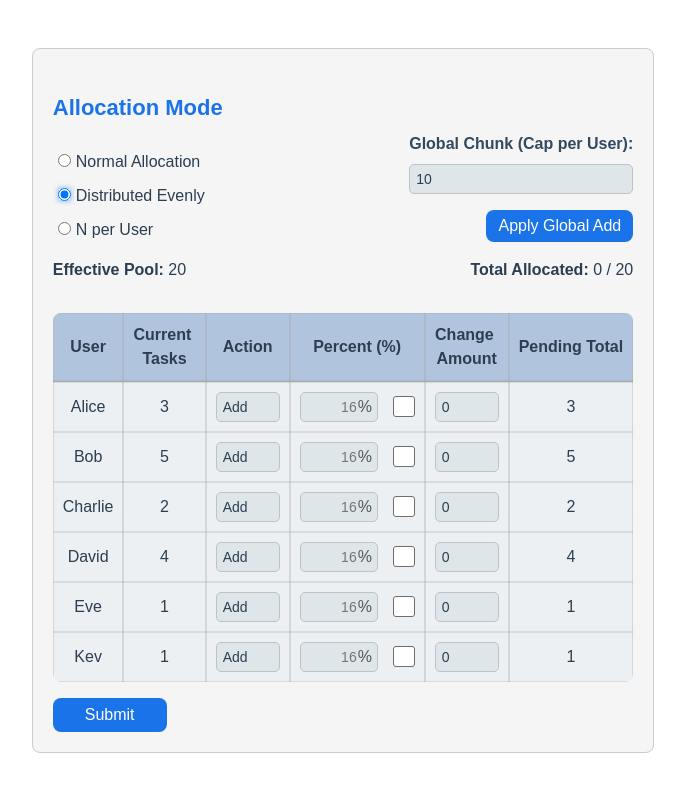
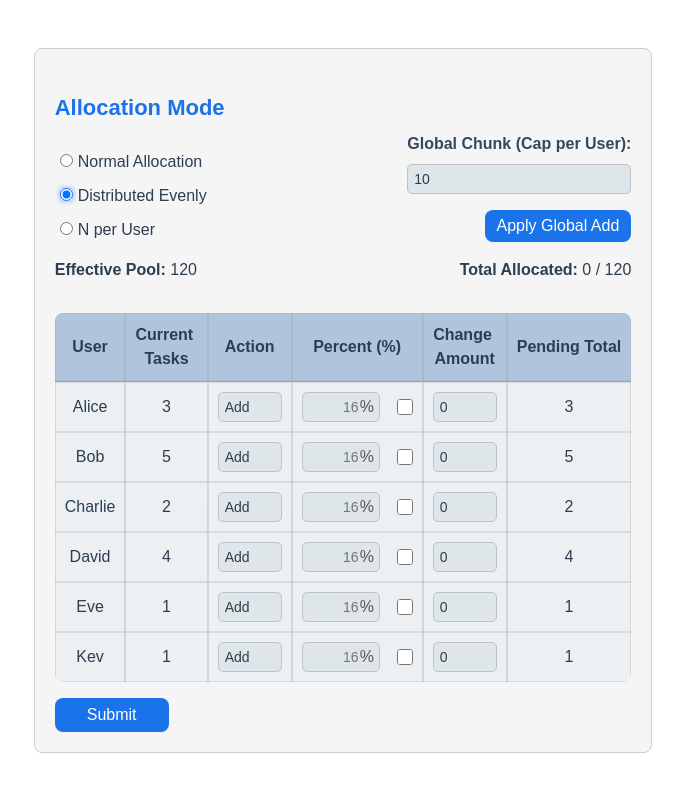
Before and after one commit to PowerCreek/task-allocation, a React (Vite) app: page / in a window 1280 px wide. Both pictures are taken after a click on the label "Distributed Evenly". Shown: the top 792 px of the page, without its empty margins (297-982 px from the left). Built offline with nearby package versions, Linux system fonts and the light colour scheme.

Commit message:
made cosmetic changes

```diff
--- a/src/App.css
+++ b/src/App.css
@@ -44,48 +44,49 @@
   min-width: 550px;
   white-space-collapse: break-spaces;
 }
-.custom-checkbox {
+.custom-checkbox:checked {
   appearance: none;
   -webkit-appearance: none;
-
-  -moz-appearance: none;
-  height: 1.136rem !important;
-  aspect-ratio: 1.08 !important;
+  aspect-ratio: unset !important;
   cursor: pointer;
   display: flex;
   padding: 0px;
-  border-radius: 3px;
   margin: unset;
+  border-width: 0px;
   border-color: light-dark(rgb(110, 110, 110), rgb(122, 122, 122));
 }
 
 .custom-checkbox:focus {
   outline: none;
   border-color: light-dark(rgb(118, 118, 118), rgb(133, 133, 133)) !important;
-  border-radius: 3px;
 }
 
-.custom-checkbox::before {
+.custom-checkbox:checked:before {
   content: "";
-  width: 100%;
-  aspect-ratio: 1;
-  background-color: light-dark(#fff, #3b3b3b);
-  border-radius: 3px;
-  border-width: unset;
+  border-radius: 0.185em;
+  width: 1.184rem;
+  height: 1.17rem;
+  /* background-color: light-dark(#fff, #3b3b3b); */
+  outline: none;
 }
 
-.custom-checkbox:hover {
+.custom-checkbox:checked:hover {
   border-color: light-dark(rgb(80, 80, 80), rgb(153, 153, 153));
 }
 
 .custom-checkbox:checked {
   border: unset !important;
+  height: 1.19rem !important;
+}
+
+.custom-checkbox {
+  appearance: checkbox;
+  -webkit-appearance: checkbox;
 }
 
 .custom-checkbox:checked::before {
   background-color: light-dark(#007bff, #99c8ff);
   border-color: light-dark(rgb(118, 118, 118), #99c8ff);
-  box-shadow: none;
 }
 
 :root {
@@ -97,13 +98,15 @@
 .custom-checkbox:checked::after {
   content: "";
   position: absolute;
-  width: 20px;
+  left: 7%;
+  width: 0.87rem;
   aspect-ratio: 1;
   background-size: contain;
   background-repeat: no-repeat;
   background-position: center;
-  margin: 0px 0px 0px 1px;
+  margin: 0px 0px 0px 0px;
   background-image: var(--checkbox-svg-dark);
+  height: 100%;
 }
 
 @media (prefers-color-scheme: light) {
@@ -132,6 +135,14 @@ div:has(> .qualifierInputContainer) {
   flex-wrap: nowrap;
   white-space: nowrap;
 }
+.checkbox-container {
+  display: flex;
+  align-items: center;
+  border-radius: 0.185em;
+  overflow: hidden;
+  width: 1.13rem !important;
+  height: 1rem;
+}
 .qualifierInputContainer {
   width: calc(100% - 21px);
   display: flex;
@@ -139,15 +150,18 @@ div:has(> .qualifierInputContainer) {
   align-items: center;
 }
 input[type="checkbox"] {
-  height: 1.27rem !important;
-  aspect-ratio: 1;
+  height: 1.2rem !important;
   position: relative;
 }
 input[type="checkbox"]:focus-visible {
   outline: none;
 }
-input[name^="qualifierLocked"] {
+input[name*="qualifierLocked"] {
   margin: unset;
+  aspect-ratio: 1;
+  background-color: unset;
+  width: -webkit-fill-available;
+  height: 100% !important;
 }
 div:has(> .qualifierInputContainer > [name^="qualifier"][disabled]) *,
 div:has(> [name^="qualifier"][disabled]) {
@@ -192,19 +206,77 @@ input[name*="exclude"][readonly] {
   cursor: not-allowed;
 }
 
+tr:has(select[name*="action"]) > td {
+  background-color: unset;
+}
+@property --myColor1 {
+  syntax: "<color>";
+  initial-value: transparent;
+  inherits: false;
+}
+
+@property --myColor2 {
+  syntax: "<color>";
+  initial-value: transparent;
+  inherits: false;
+}
+
+@property --myPosition {
+  syntax: "<length>";
+  initial-value: 200px;
+  inherits: false;
+}
+
+/* Apply base gradient setup to all `action` rows */
+tr:has(select[name*="action"]) {
+  --myPosition: -210px;
+  transition: --myPosition 0.3s ease, --myColor1 0.2s ease-in,
+    --myColor2 0.2s ease-in;
+  background: repeating-linear-gradient(
+    320deg,
+    var(--myColor1),
+    var(--myColor1) 26px,
+    var(--myColor2) 26px,
+    var(--myColor2) 39px
+  );
+  background-size: 991px 91px;
+  background-position: var(--myPosition) 0px;
+}
+
 /* Dark mode styles */
 @media (prefers-color-scheme: dark) {
+  /* Subtract: Dark Red Gradient */
   tr:has(select[name*="action"][name*="subtract"]) {
-    background-color: rgb(58, 48, 48);
+    --myColor1: rgba(120, 70, 70, 0.3); /* Very soft faded red */
+    --myColor2: rgba(90, 50, 50, 0.3); /* Almost like a reddish mist */
+    --myPosition: -190px;
+  }
+
+  /* Exclude: Dark Gray Gradient */
+  tr:has(select[name*="action"][name*="exclude"]) {
+    --myColor1: #3a3a3a75;
+    --myColor2: #29292975;
+    --myPosition: -190px;
   }
 }
 
 /* Light mode styles */
 @media (prefers-color-scheme: light) {
+  /* Subtract: Light Red Gradient */
   tr:has(select[name*="action"][name*="subtract"]) {
-    background-color: rgb(220 195 195);
+    --myColor1: rgba(220, 150, 150, 0.6);
+    --myColor2: rgba(180, 100, 100, 0.6);
+    --myPosition: -190px;
+  }
+
+  /* Exclude: Light Gray Gradient */
+  tr:has(select[name*="action"][name*="exclude"]) {
+    --myColor1: #d7d7d775;
+    --myColor2: #b1b1b175;
+    --myPosition: -190px;
   }
 }
+
 thead > tr {
   display: contents;
 }
@@ -397,6 +469,10 @@ table {
     border-color: #ff8c00;
     box-shadow: 0 0 5px rgba(255, 140, 0, 0.5);
   }
+  .checkbox-container:has(> input:focus, > select:focus) {
+    border-color: #ff8c00;
+    box-shadow: 0 0 5px rgba(255, 140, 0, 0.5);
+  }
   select option {
     padding: 5px;
   }
--- a/src/TaskAllocationWrapper.jsx
+++ b/src/TaskAllocationWrapper.jsx
@@ -5,7 +5,7 @@ import TaskAllocationForm from "./TaskAllocation";
 
 // In-memory store that persists across updates.
 let taskStore = {
-  assignableTasks: 20,
+  assignableTasks: 120,
   users: [
     { id: 1, name: "Alice", tasks: 3 },
     { id: 2, name: "Bob", tasks: 5 },
--- a/src/taskAllocation.jsx
+++ b/src/taskAllocation.jsx
@@ -697,12 +697,12 @@ const DistributedEvenForm = ({
                 <td className="td">
                   <Field
                     as="select"
-                    name={`${CONSTANTS.FIELD_KEYS.ACTION}[${idx}]`}
+                    name={`${CONSTANTS.FIELD_KEYS.ACTION}[${idx}][${
+                      values[CONSTANTS.FIELD_KEYS.ACTION][idx]
+                    }]`}
                     value={values[CONSTANTS.FIELD_KEYS.ACTION][idx]}
                     onChange={(e) => {
                       const newValue = e.target.value;
-                      const prevValue =
-                        values[CONSTANTS.FIELD_KEYS.ACTION][idx];
 
                       // Define initial row state based on newValue
                       const rowStates = {
@@ -829,6 +829,7 @@ const DistributedEvenForm = ({
                       name={`${CONSTANTS.FIELD_KEYS.QUALIFIER_LOCKED}[${idx}]`}
                     >
                       {({ field }) => (
+                        <div className="checkbox-container">
                           <input
                             {...field}
                             type="checkbox"
@@ -837,9 +838,9 @@ const DistributedEvenForm = ({
                             }
                             className={
                               values[CONSTANTS.FIELD_KEYS.ACTION][idx] ===
-                            CONSTANTS.USER_ACTIONS.EXCLUDE
-                              ? ""
-                              : "custom-checkbox"
+                              CONSTANTS.USER_ACTIONS.ADD
+                                ? "custom-checkbox"
+                                : ""
                             }
                             disabled={
                               values[CONSTANTS.FIELD_KEYS.ACTION][idx] ===
@@ -862,7 +863,9 @@ const DistributedEvenForm = ({
                                 ...values,
                                 [CONSTANTS.FIELD_KEYS.QUALIFIER_LOCKED]: values[
                                   CONSTANTS.FIELD_KEYS.QUALIFIER_LOCKED
-                              ].map((val, i) => (i === idx ? newLocked : val)),
+                                ].map((val, i) =>
+                                  i === idx ? newLocked : val
+                                ),
                                 [CONSTANTS.FIELD_KEYS.QUALIFIER]: values[
                                   CONSTANTS.FIELD_KEYS.QUALIFIER
                                 ].map((q, i) =>
@@ -879,6 +882,7 @@ const DistributedEvenForm = ({
                               );
                             }}
                           />
+                        </div>
                       )}
                     </Field>
                   </div>
@@ -995,7 +999,9 @@ const NPerUserForm = ({
                 <td className="td">
                   <Field
                     as="select"
-                    name={`${CONSTANTS.FIELD_KEYS.ACTION}[${idx}]`}
+                    name={`${CONSTANTS.FIELD_KEYS.ACTION}[${idx}][${
+                      values[CONSTANTS.FIELD_KEYS.ACTION][idx]
+                    }]`}
                     value={values[CONSTANTS.FIELD_KEYS.ACTION][idx]}
                     onChange={(e) => {
                       const newValue = e.target.value;
```
Lines whose indentation alone changed are shown as unchanged.
